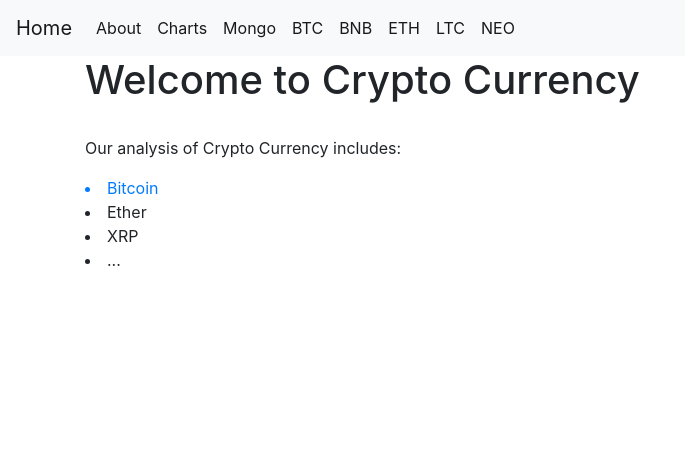
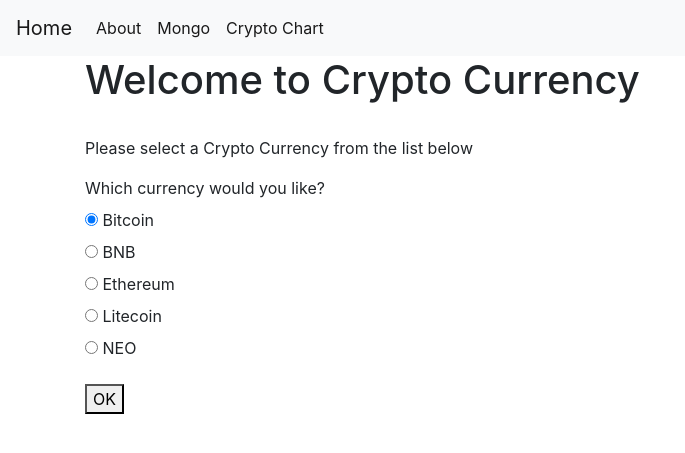
Before and after one commit to tarunsai284/flaskPro, a Flask app: page / in a window 1280 px wide. Shown: the top 453 px of the page, without its empty margins (0-685 px from the left). Run offline with Flask 2, Linux system fonts and the light colour scheme; some libraries are stand-ins or nearby versions.

Commit message:
Add files via upload

```diff
--- a/templates/base.html
+++ b/templates/base.html
@@ -23,25 +23,10 @@
                 <a class="nav-link" href="{{ url_for('about')}}">About</a>
             </li>
             <li class="nav-item active">
-                <a class="nav-link" href="{{ url_for('charts')}}">Charts</a>
-            </li>
-            <li class="nav-item active">
                 <a class="nav-link" href="{{ url_for('mongo')}}">Mongo</a>
             </li>
             <li class="nav-item active">
-                <a class="nav-link" href="{{ url_for('btcChart')}}">BTC</a>
-            </li>
-            <li class="nav-item active">
-                <a class="nav-link" href="{{ url_for('bnbChart')}}">BNB</a>
-            </li>
-            <li class="nav-item active">
-                <a class="nav-link" href="{{ url_for('ethChart')}}">ETH</a>
-            </li>
-            <li class="nav-item active">
-                <a class="nav-link" href="{{ url_for('ltcChart')}}">LTC</a>
-            </li>
-            <li class="nav-item active">
-                <a class="nav-link" href="{{ url_for('neoChart')}}">NEO</a>
+                <a class="nav-link" href="{{ url_for('cryptoChart')}}">Crypto Chart</a>
             </li>
             </ul>
         </div>
@@ -61,6 +46,5 @@
 
     {% block chart1 %} {% endblock %}
     {% block chart2 %} {% endblock %}
-    {% block chart3 %} {% endblock %}
   </body>
 </html>
--- a/templates/home.html
+++ b/templates/home.html
@@ -3,10 +3,27 @@
 {% block content %}
     <h1>Welcome to Crypto Currency</h1>
     <body>
-        <p><br>Our analysis of Crypto Currency includes:</p>
-        <a href="charts"><li>Bitcoin</li></a>
-        <li>Ether</li>
-        <li>XRP</li>
-        <li>...</li>
+        <p><br>Please select a Crypto Currency from the list below</p>
+
+        <form action="/cryptoChart" id="cryptoList">
+            <div>
+                <label for="types">Which currency would you like?</label><br>
+                <input type="radio" id="crypto_type" name="crypto_select" value="BTC" checked>
+                <label for="btc"> Bitcoin</label><br>
+                <input type="radio" id="crypto_type" name="crypto_select" value="BNB">
+                <label for="bnb"> BNB</label><br>
+                <input type="radio" id="crypto_type" name="crypto_select" value="ETH">
+                <label for="eth"> Ethereum</label><br>
+                <input type="radio" id="crypto_type" name="crypto_select" value="LTC">
+                <label for="ltc"> Litecoin</label><br>
+                <input type="radio" id="crypto_type" name="crypto_select" value="NEO">
+                <label for="neo"> NEO</label><br>
+                <p></p>
+            </div>
+            <div>
+                <button type="submit">OK</button>
+            </div>
+        </form><br>
+
     </body>
 {% endblock %}
```
Also changed, not shown: templates/cryptoChart.html (+23 -0 lines).
